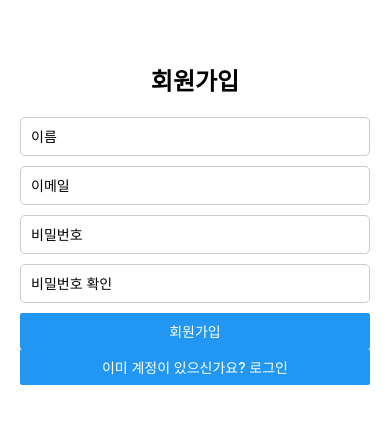
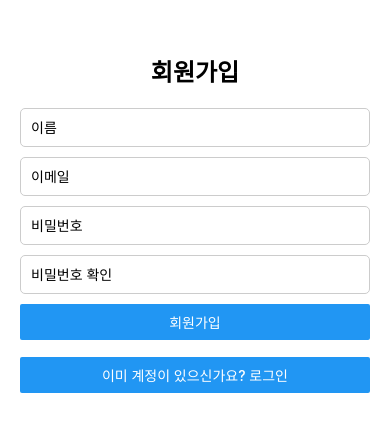
Before and after one commit to WJLee22/Runners-Hi, a React Native app: screen /Register in a window 390 px wide. Shown: the part 199-630 px from the top of the page. Built offline with nearby package versions, Linux system fonts and the light colour scheme.

Commit message:
FIX: 회원가입UI

```diff
--- a/components/login/Register.js
+++ b/components/login/Register.js
@@ -78,6 +78,10 @@ const Register = ({ navigation }) => {
         secureTextEntry
       />
       <Button title="회원가입" onPress={handleRegister} />
+      <Text>
+        <View style={{ height: 10 }} /> {/* 10px 간격 */}
+      </Text>
+
       <Button
         title="이미 계정이 있으신가요? 로그인"
         onPress={() => navigation.navigate('Login')}
```
